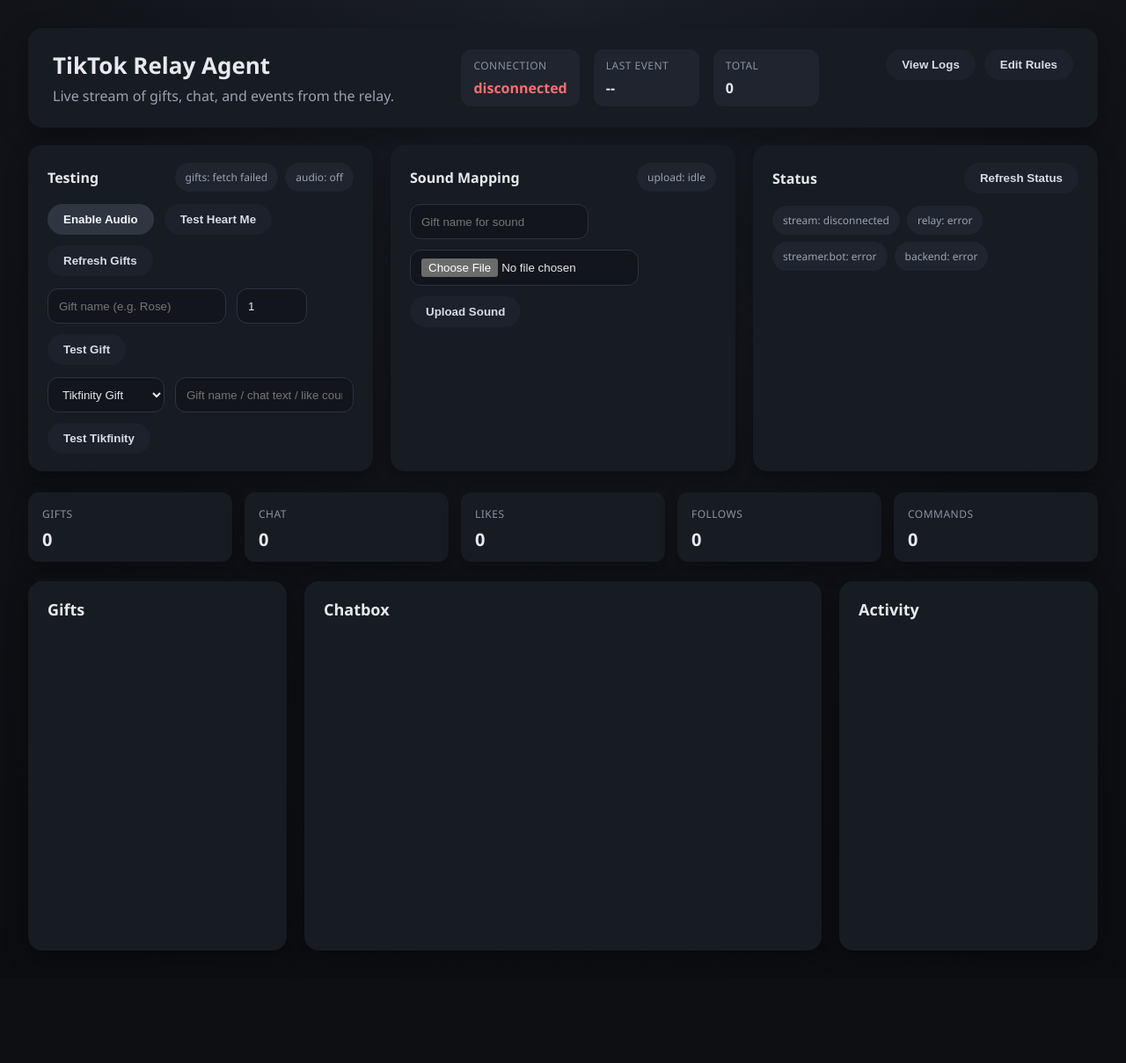
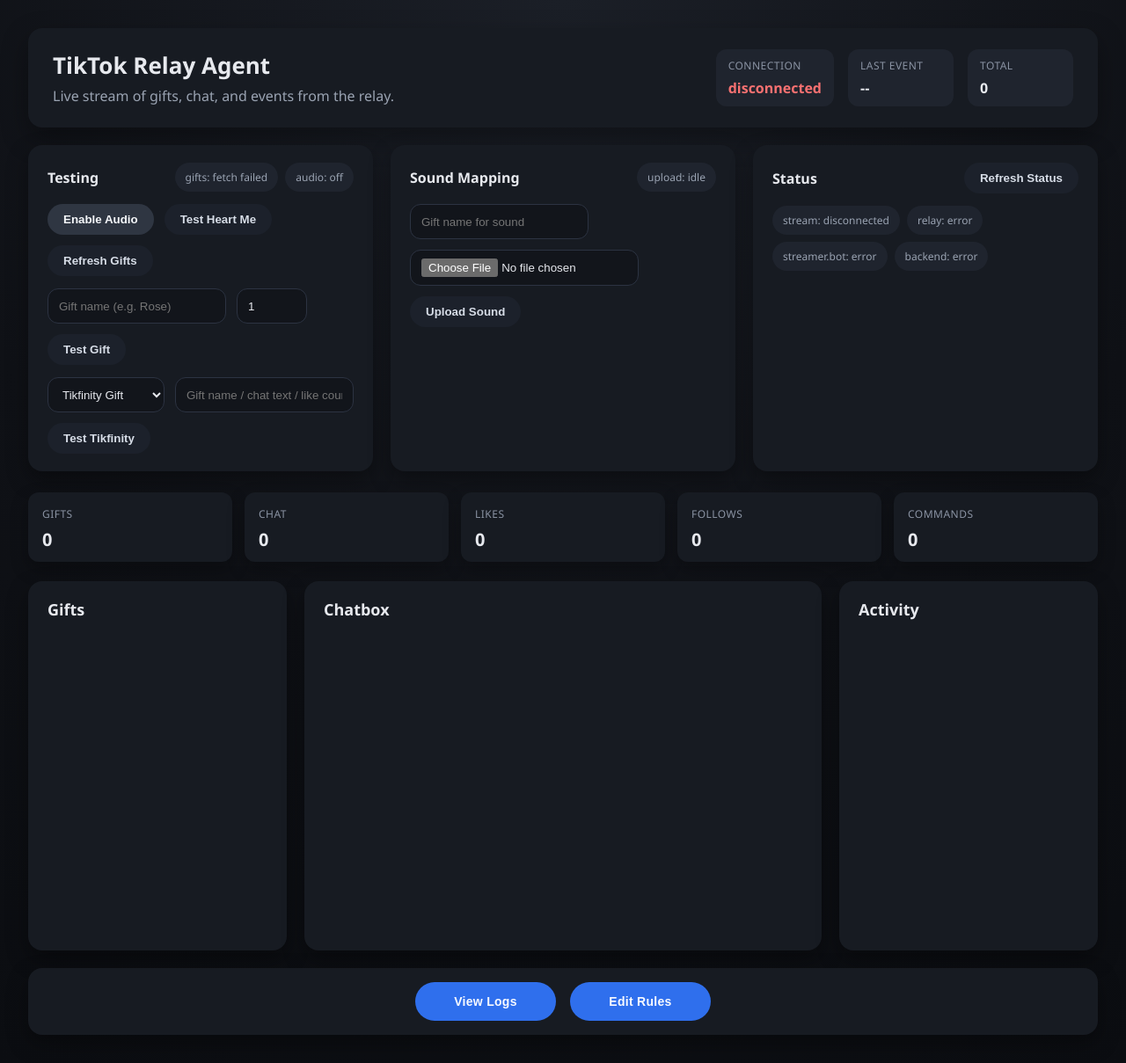
Before and after one commit to Just-Joe-Barnes/tiktok-relay, a website: page agent/public/index.html in a window 1280 px wide. Shown: the whole page at 88% size. Before the commit the page ends 1113 px from the top, so only its background shows below. Drawn offline with Linux system fonts and the light colour scheme; no server answers.

Commit message:
Reposition logs/rules buttons and enlarge

```diff
--- a/agent/public/index.html
+++ b/agent/public/index.html
@@ -4,7 +4,7 @@
   <meta charset="UTF-8" />
   <meta name="viewport" content="width=device-width, initial-scale=1" />
   <title>TikTok Relay Agent</title>
-  <link rel="stylesheet" href="styles.css?v=20260130.2" />
+  <link rel="stylesheet" href="styles.css?v=20260130.3" />
 </head>
 <body>
   <header class="header">
@@ -25,10 +25,6 @@
         <span class="label">Total</span>
         <span id="totalEvents" class="value">0</span>
       </div>
-    </div>
-    <div class="header-actions">
-      <button id="openLogs" class="button button-ghost">View Logs</button>
-      <button id="openRules" class="button button-ghost">Edit Rules</button>
     </div>
   </header>
 
@@ -129,6 +125,13 @@
       <h2>Activity</h2>
       <ul id="events" class="list"></ul>
     </section>
+
+    <section class="panel wide action-panel">
+      <div class="action-buttons">
+        <button id="openLogs" class="button button-primary">View Logs</button>
+        <button id="openRules" class="button button-primary">Edit Rules</button>
+      </div>
+    </section>
   </main>
 
   <div id="logModal" class="modal-backdrop" aria-hidden="true">
@@ -186,6 +189,6 @@
     </div>
   </div>
 
-  <script src="app.js?v=20260130.2"></script>
+  <script src="app.js?v=20260130.3"></script>
 </body>
 </html>
--- a/agent/public/styles.css
+++ b/agent/public/styles.css
@@ -148,12 +148,6 @@ body.dock {
   flex-wrap: wrap;
 }
 
-.header-actions {
-  display: flex;
-  gap: 10px;
-  flex-wrap: wrap;
-  align-self: flex-start;
-}
 
 .status-item {
   background: #1f242e;
@@ -240,6 +234,15 @@ body.dock {
   color: #d7dde7;
 }
 
+.button-primary {
+  background: #2f6fed;
+  color: #f7f9ff;
+  padding: 14px 26px;
+  font-size: 14px;
+  letter-spacing: 0.02em;
+  min-width: 160px;
+}
+
 input,
 select {
   border: 1px solid #2c3342;
@@ -317,6 +320,18 @@ input[type="file"] {
 
 .panel.wide {
   grid-column: 1 / -1;
+}
+
+.action-panel {
+  min-height: auto;
+  padding: 16px 20px;
+}
+
+.action-buttons {
+  display: flex;
+  gap: 16px;
+  justify-content: center;
+  flex-wrap: wrap;
 }
 
 .gifts-panel {
@@ -501,10 +516,6 @@ input[type="file"] {
     flex-direction: column;
   }
 
-  .header-actions {
-    width: 100%;
-    justify-content: flex-start;
-  }
 
   .controls {
     flex-wrap: wrap;
```
